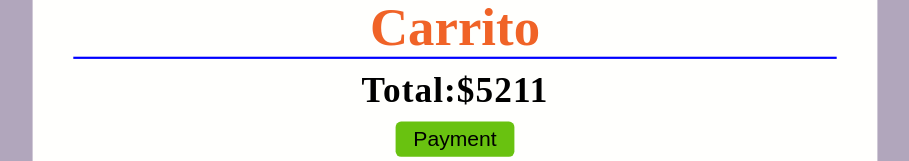
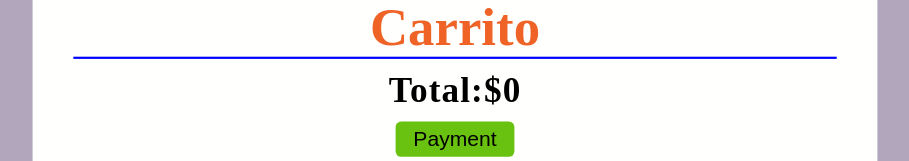
Before and after one commit to Saponka/e-commerce-Zapaz, a React (Vite) app: page /carrito in a window 1280 px wide. Shown: the part 164-325 px from the top of the page, without its empty margins (185-1094 px from the left). Built offline with nearby package versions, Linux system fonts and the light colour scheme; some icons are missing.

Commit message:
header cart number

```diff
--- a/src/componentes/Cart/cart.jsx
+++ b/src/componentes/Cart/cart.jsx
@@ -9,12 +9,12 @@ const Cart = () => {
   const dispatch = useDispatch();
   const carro = useSelector((state)=> state.cart);
   //const cart = localStorage.getItem('cart');
- const quantity = useSelector((state)=>state.numberCart)
+  const quantity = useSelector((state)=>state.numberCart)
 
-console.log(carro);
-console.log("numberCart:",quantity);
+ console.log(carro);
+ console.log("numberCart:",quantity);
 
-//let price = carro.map(e=>e.price*e.cantidad).reduce((a,current)=>a+current,0)
+  let price = carro.map(e=>e.price*e.cantidad).reduce((a,current)=>a+current,0)
 
   return (
   <div className="carritos show">
@@ -48,7 +48,7 @@ console.log("numberCart:",quantity);
               })}
          </div>
          <div className="carrito__footer">
-             <h3>Total:$5211</h3>
+             <h3>Total:${price}</h3>
              <button className="btnFooter">Payment</button>
          </div>
     </div>
--- a/src/componentes/Header/index.jsx
+++ b/src/componentes/Header/index.jsx
@@ -1,10 +1,14 @@
 import React from "react";
 import Nike from "../../assets/images/Nike.jpg";
 import { Link } from "react-router-dom";
+import { useSelector } from "react-redux";
 
 const Header = () => {
 
+  const quantity = useSelector((state)=>state.numberCart)
 
+
+  console.log("numberCartHeader:",quantity);
 
   return (
     <header>
@@ -24,7 +28,7 @@ const Header = () => {
         <Link to="/carrito">
        <div className="cart">
         <box-icon name="cart"></box-icon>
-        <span className="item_total"> 0</span>
+        <span className="item_total"> {quantity}</span>
       </div>
       </Link>
     </header>
```
